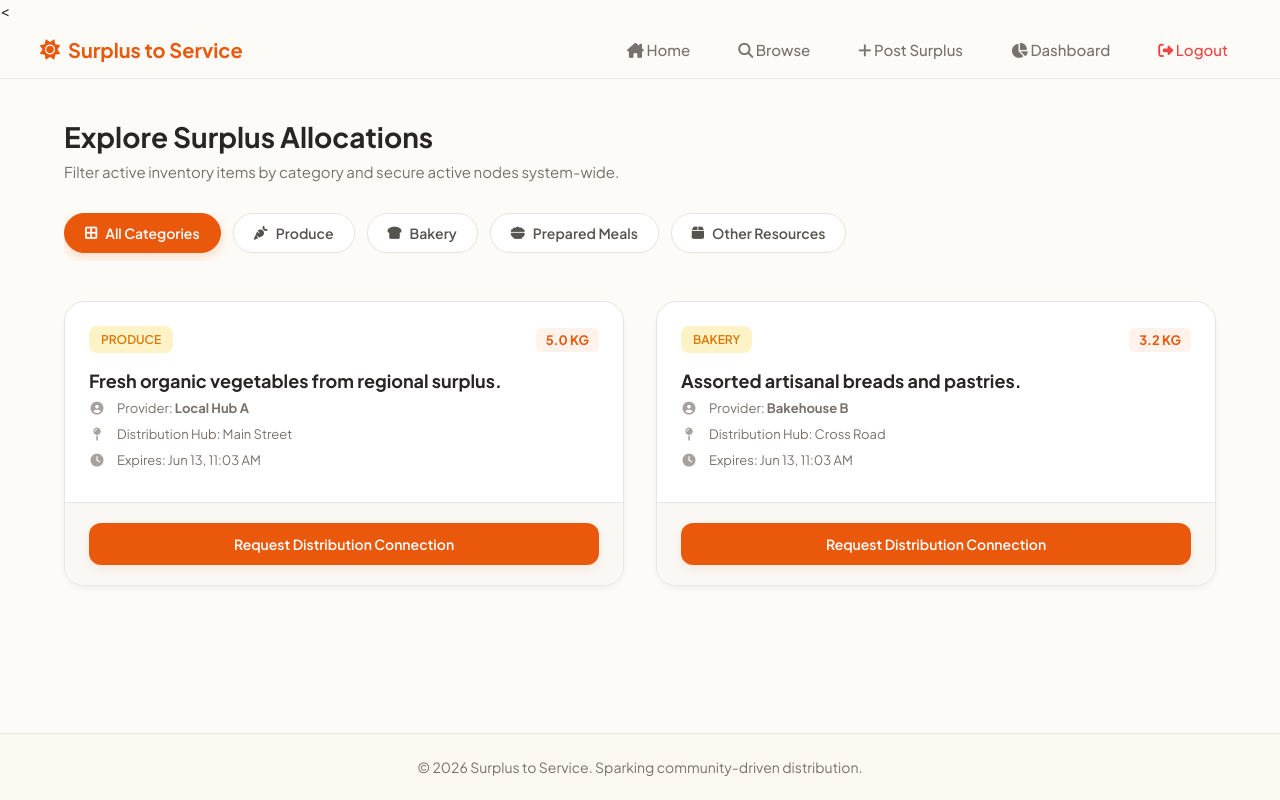
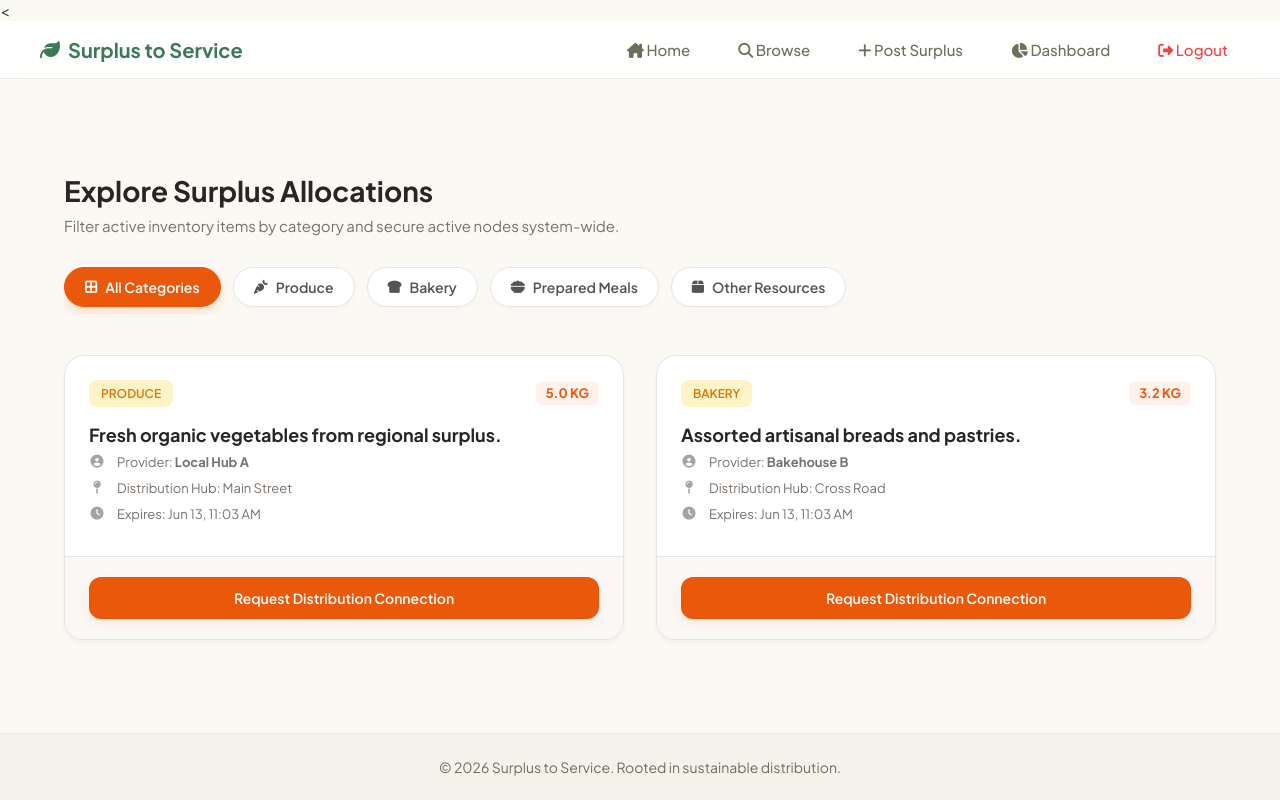
Before and after one commit to smbhargavi25ds-max/SURPLUS-TO-SERVICE, a Flask app: page /browse in a window 1280 px wide. Run offline with Flask 3, Linux system fonts and the light colour scheme; a user stored in the database is signed in.

Commit message:
style: deploy fresh leaf-green global theme framework container

```diff
--- a/templates/base.html
+++ b/templates/base.html
@@ -4,6 +4,7 @@
     <meta charset="UTF-8">
     <meta name="viewport" content="width=device-width, initial-scale=1.0">
     <title>{% block title %}Surplus to Service{% endblock %}</title>
+
     <!-- Premium Google Fonts & Vector Icons -->
     <link href="https://fonts.googleapis.com/css2?family=Plus+Jakarta+Sans:wght@400;500;600;700&display=swap" rel="stylesheet">
     <link rel="stylesheet" href="https://cdnjs.cloudflare.com/ajax/libs/font-awesome/6.4.0/css/all.min.css">
@@ -17,19 +18,19 @@
         }
 
         body {
-            background-color: #fdfbf7; /* Warm soft cream background */
-            color: #292524; /* Dark espresso text */
+            background-color: #fbf9f4; /* Organic soft cream background */
+            color: #2c3531; /* Earthy deep forest charcoal */
             min-height: 100vh;
             display: flex;
             flex-direction: column;
         }
 
-        /* Glassmorphic Navbar with Warm Accents */
+        /* Glassmorphic Navbar with Off-White Base */
         .navbar {
-            background: rgba(253, 251, 247, 0.85);
+            background: rgba(255, 255, 255, 0.85); /* Off-white surface */
             backdrop-filter: blur(12px);
             -webkit-backdrop-filter: blur(12px);
-            border-bottom: 1px solid rgba(231, 229, 228, 0.8);
+            border-bottom: 1px solid #eeebe3; /* Soft beige boundary divider */
             position: sticky;
             top: 0;
             z-index: 1000;
@@ -47,7 +48,7 @@
         .nav-brand {
             font-size: 20px;
             font-weight: 700;
-            color: #ea580c; /* Terracotta Primary */
+            color: #3b7a57; /* Leaf Green */
             text-decoration: none;
             display: flex;
             align-items: center;
@@ -62,7 +63,7 @@
         }
 
         .nav-links a {
-            color: #78716c;
+            color: #6b705c; /* Muted olive-beige text link */
             text-decoration: none;
             font-size: 15px;
             font-weight: 500;
@@ -72,29 +73,32 @@
         }
 
         .nav-links a:hover, .nav-links a.active {
-            color: #ea580c;
-            background: rgba(234, 88, 12, 0.06);
+            color: #3b7a57; /* Leaf Green */
+            background: rgba(59, 122, 87, 0.06);
         }
 
         .nav-auth-btn {
-            background: #ea580c;
+            background: #3b7a57; /* Leaf Green core emphasis */
             color: white !important;
             font-weight: 600 !important;
-            box-shadow: 0 4px 12px rgba(234, 88, 12, 0.15);
+            box-shadow: 0 4px 12px rgba(59, 122, 87, 0.15);
         }
 
         .nav-auth-btn:hover {
-            background: #c2410c !important;
+            background: #2d5e43;
             transform: translateY(-1px);
         }
 
-        /* Main Container */
+        /* Main Center Workspace Layout */
         .main-content {
             flex: 1;
             max-width: 1200px;
             width: 100%;
             margin: 0 auto;
             padding: 40px 24px;
+            display: flex;
+            flex-direction: column;
+            justify-content: center; /* Assists vertical flex centering down the pipeline */
         }
 
         .flash-container {
@@ -112,16 +116,16 @@
             margin-bottom: 16px;
             border: 1px solid transparent;
         }
-        .alert-success { background: #fef3c7; color: #d97706; border-color: #fde68a; }
+        .alert-success { background: #e8f5e9; color: #2e7d32; border-color: #c8e6c9; }
         .alert-danger { background: #fee2e2; color: #ef4444; border-color: #fca5a5; }
 
         footer {
             text-align: center;
             padding: 24px;
-            color: #78716c;
+            color: #6b705c;
             font-size: 14px;
-            border-top: 1px solid #e7e5e4;
-            background: #fcf9f2;
+            border-top: 1px solid #eeebe3;
+            background: #f5f2eb; /* Soft beige footer base background */
             margin-top: auto;
         }
     </style>
@@ -131,7 +135,7 @@
     <nav class="navbar">
         <div class="nav-container">
             <a href="{{ url_for('index') }}" class="nav-brand">
-                <i class="fa-solid fa-sun"></i> Surplus to Service
+                <i class="fa-solid fa-leaf"></i> Surplus to Service
             </a>
 
             {% if session.get('user_id') %}
@@ -169,7 +173,7 @@
     </main>
 
     <footer>
-        &copy; 2026 Surplus to Service. Sparking community-driven distribution.
+        &copy; 2026 Surplus to Service. Rooted in sustainable distribution.
     </footer>
 
 </body>
```
